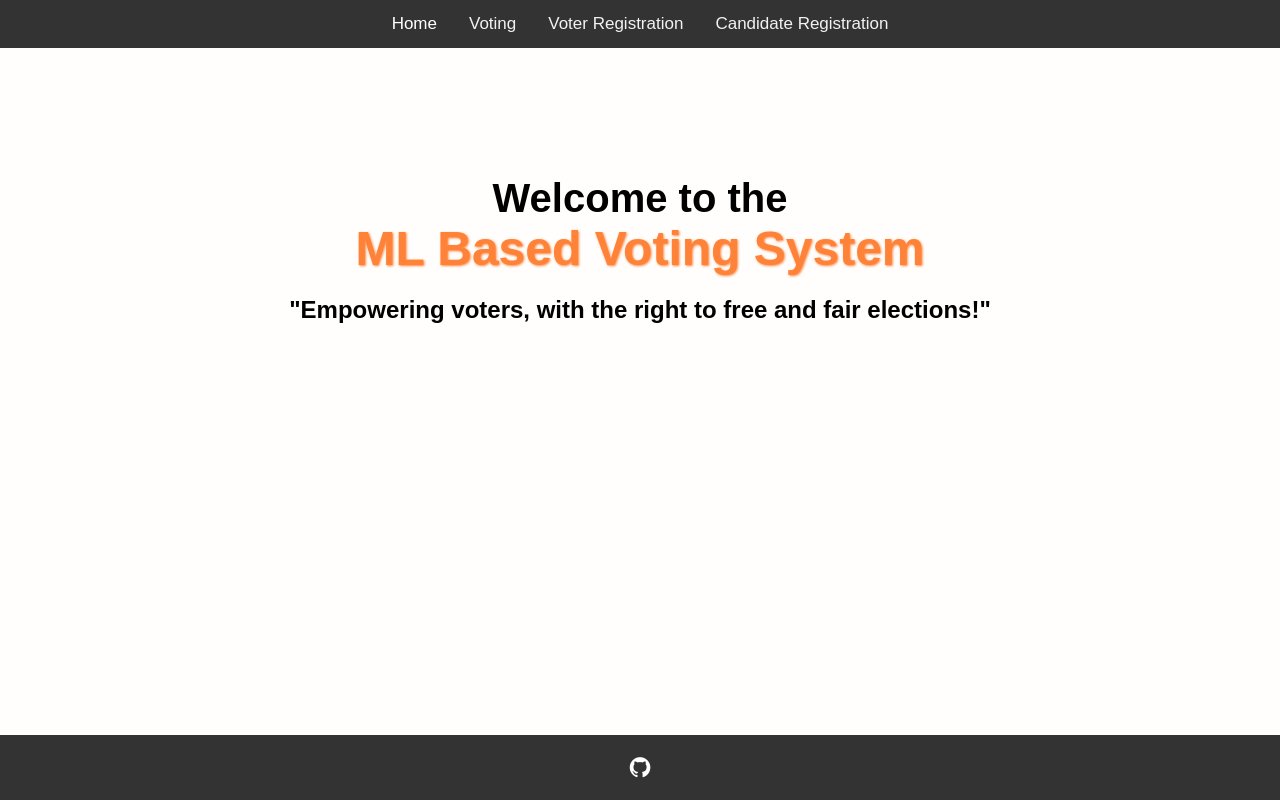
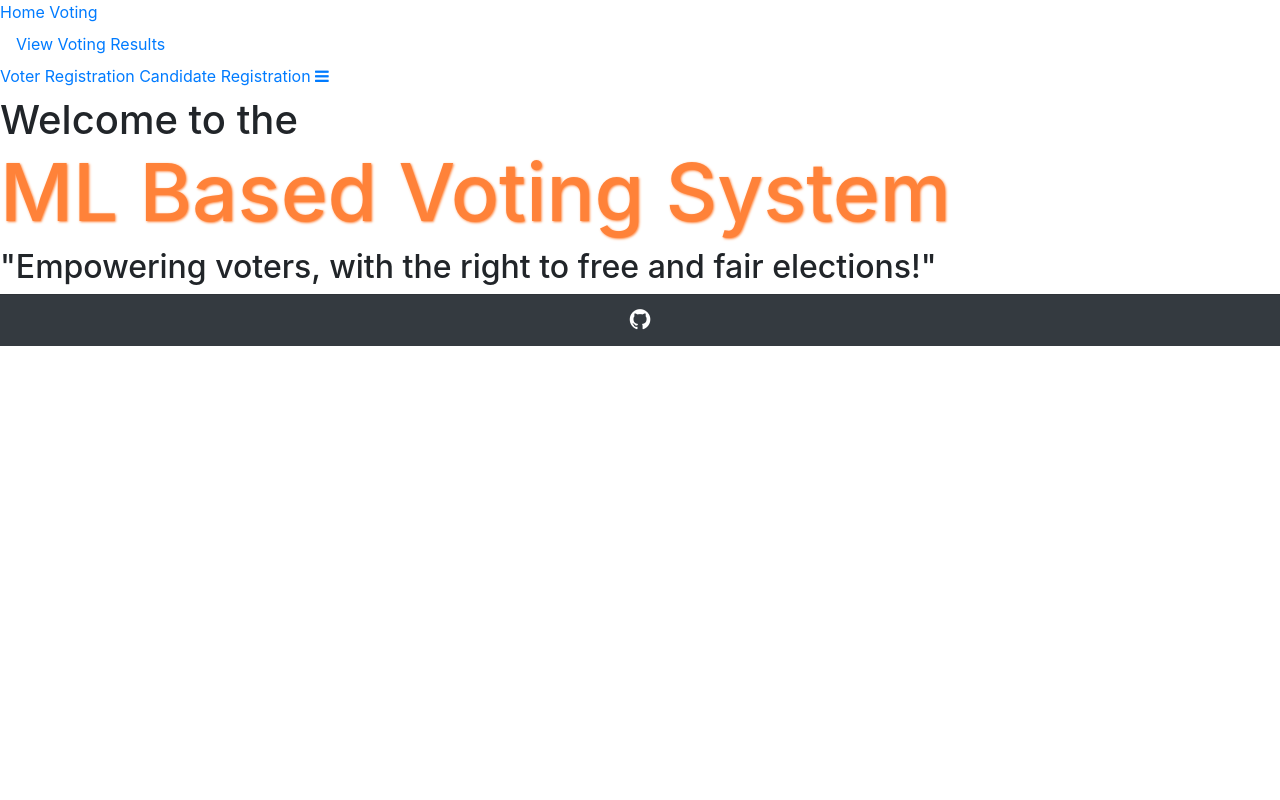
Before and after one commit to Rahulk84339/ML-Based-Voting-System, a Flask app: page / in a window 1280 px wide. Run offline with Flask 3, Linux system fonts and the light colour scheme; some libraries are stand-ins or nearby versions.

Commit message:
Update index.html

```diff
--- a/templates/index.html
+++ b/templates/index.html
@@ -4,13 +4,16 @@
     <meta charset="UTF-8">
     <meta name="viewport" content="width=device-width, initial-scale=1.0">
     <title>ML Based Voting System - Home</title>
-    <link rel="stylesheet" href="{{ url_for('static', filename='index.css') }}">
+    <link href="https://maxcdn.bootstrapcdn.com/bootstrap/4.5.2/css/bootstrap.min.css" rel="stylesheet">
+    <link rel="stylesheet" href="{{ url_for('static', filename='style.css') }}">
     <link rel="stylesheet" href="https://cdnjs.cloudflare.com/ajax/libs/font-awesome/4.7.0/css/font-awesome.min.css">
+    <script src="https://cdn.jsdelivr.net/npm/chart.js"></script>
 </head>
 <body>
         <div class="topnav" id="myTopnav">
-    <a {% block homeActive %}{% endblock %} href="/" class="active">Home </a>
-    <a {% block votingActive %}{% endblock %} href="/">Voting</a>
+            <a {% block homeActive %}{% endblock %} href="/" class="active">Home</a>
+            <a {% block votingActive %}{% endblock %} href="{{ url_for('voting') }}">Voting</a>
+            <a {% block voting_resultsActive %}{% endblock %} class="nav-link" href="{{ url_for('voting_results') }}">View Voting Results</a>
             <a {% block voter_registrationActive %}{% endblock %} href="{{ url_for('voter_registration') }}">Voter Registration</a>
             <a {% block candidate_registrationActive %}{% endblock %} href="{{ url_for('candidate_registration') }}">Candidate Registration</a>
             <a href="javascript:void(0);" class="icon" onclick="myFunction()">
@@ -18,17 +21,16 @@
             </a>
         </div>
 
-    <div class="container mt-4">
-        {% block content %}{% endblock %}
+        <div class="content mt-2">
+            {% block content %}
+            <!-- This is where the content from different pages will be inserted -->
+            {% endblock %}
         </div>
 
-    <footer>
-        <div>
-            <a href="https://github.com/kvardaan/ML-Based-Voting-System" target="_blank"><i class="fa fa-github" style="font-size:24px"></i></a>
+        <div class="card-footer bg-dark text-center text-body-secondary">
+            <a href="https://github.com/kvardaan/ML-Based-Voting-System" target="_blank"><i class="fa fa-github text-white" style="font-size:24px"></i></a>
         </div>
-    </footer>
 
-    <!-- Your JavaScript files here -->
     <script>
         function myFunction() {
             var x = document.getElementById("myTopnav");
```
Lines whose indentation alone changed are shown as unchanged.
